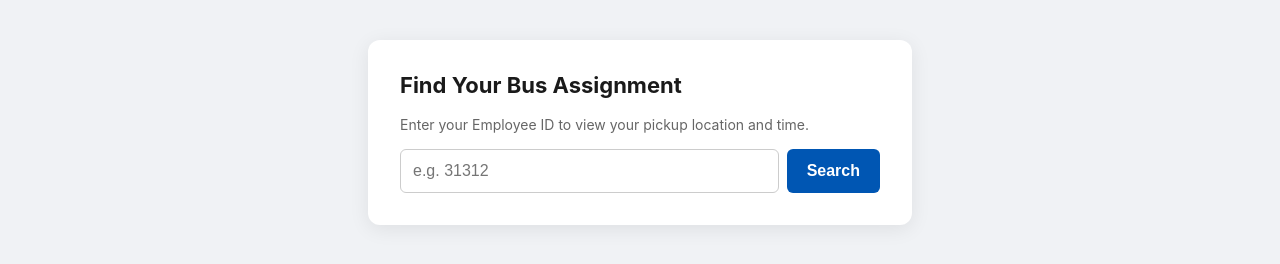
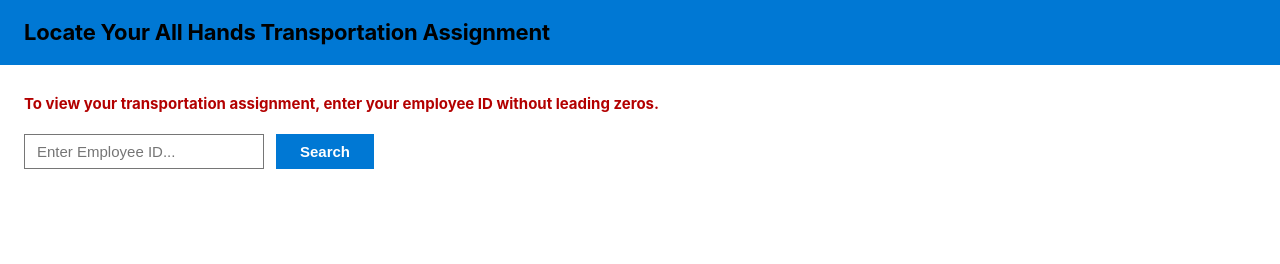
Before and after one commit to srchatterjee/bus-search, a plain HTML site: page index.html in a window 1280 px wide. Drawn offline with Linux system fonts and the light colour scheme.

Commit message:
Update index.html

```diff
--- a/index.html
+++ b/index.html
@@ -3,84 +3,268 @@
 <head>
   <meta charset="UTF-8">
   <meta name="viewport" content="width=device-width, initial-scale=1.0">
-  <title>All Hands Transportation Search</title>
+  <title>Locate Your All Hands Transportation Assignment</title>
   <style>
-    body { font-family: -apple-system, BlinkMacSystemFont, "Segoe UI", Roboto, sans-serif; background-color: #f0f2f5; margin: 0; padding: 40px 20px; }
-    .container { max-width: 480px; background: #ffffff; margin: 0 auto; padding: 32px; border-radius: 12px; box-shadow: 0 4px 20px rgba(0,0,0,0.08); }
-    h2 { color: #1a1a1a; margin-top: 0; font-size: 22px; }
-    .input-group { display: flex; gap: 8px; margin-top: 16px; }
-    input[type="text"] { flex: 1; padding: 12px; border: 1px solid #cccccc; border-radius: 6px; font-size: 16px; }
-    button { padding: 12px 20px; background-color: #0056b3; color: white; border: none; border-radius: 6px; font-size: 16px; font-weight: bold; cursor: pointer; }
-    button:hover { background-color: #004085; }
-    .result-card { margin-top: 24px; padding: 16px; background-color: #f8f9fa; border-left: 4px solid #0056b3; border-radius: 4px; display: none; }
-    .result-item { margin: 8px 0; font-size: 15px; color: #333; }
-    .error-msg { margin-top: 16px; color: #d9534f; font-weight: 500; display: none; }
+    /* Reset & Core Styling */
+    * {
+      box-sizing: border-box;
+      margin: 0;
+      padding: 0;
+    }
+    body {
+      font-family: -apple-system, BlinkMacSystemFont, "Segoe UI", Roboto, "Helvetica Neue", Arial, sans-serif;
+      background-color: #ffffff;
+      color: #333333;
+      line-height: 1.5;
+    }
+
+    /* Full Width Top Blue Banner Header */
+    .header-banner {
+      background-color: #0078d4; /* Power Apps / Microsoft Blue */
+      color: #000000;
+      padding: 16px 24px;
+      width: 100%;
+    }
+    .header-banner h1 {
+      font-size: 22px;
+      font-weight: 700;
+      margin: 0;
+      letter-spacing: -0.2px;
+    }
+
+    /* Main Page Content Container */
+    .content-container {
+      padding: 28px 24px;
+      max-width: 1200px;
+    }
+
+    /* Instruction Text (Red / Maroon) */
+    .instruction-text {
+      color: #b30000;
+      font-weight: 700;
+      font-size: 15px;
+      margin-bottom: 18px;
+    }
+
+    /* Search Bar Inline Layout */
+    .search-box-row {
+      display: flex;
+      gap: 12px;
+      align-items: center;
+      margin-bottom: 24px;
+    }
+
+    .search-input {
+      width: 240px;
+      padding: 8px 12px;
+      font-size: 15px;
+      border: 1px solid #767676;
+      border-radius: 0px; /* Matching classic Power Pages crisp square borders */
+      outline: none;
+    }
+    .search-input:focus {
+      border-color: #0078d4;
+      box-shadow: 0 0 0 1px #0078d4;
+    }
+
+    .search-button {
+      background-color: #0078d4;
+      color: #ffffff;
+      border: none;
+      padding: 9px 24px;
+      font-size: 15px;
+      font-weight: 700;
+      cursor: pointer;
+      border-radius: 0px;
+      transition: background-color 0.15s ease-in-out;
+    }
+    .search-button:hover {
+      background-color: #005a9e;
+    }
+    .search-button:active {
+      background-color: #004578;
+    }
+
+    /* Error Message Area */
+    .error-container {
+      display: none;
+      color: #d13438;
+      font-weight: 600;
+      font-size: 15px;
+      margin-top: 12px;
+      padding: 10px 14px;
+      background-color: #fde7e9;
+      border-left: 4px solid #d13438;
+      max-width: 600px;
+    }
+
+    /* Results Card Layout */
+    .result-container {
+      display: none;
+      margin-top: 20px;
+      padding: 20px;
+      background-color: #f3f2f1;
+      border: 1px solid #e1dfdd;
+      border-left: 5px solid #0078d4;
+      max-width: 600px;
+    }
+
+    .result-header {
+      font-size: 18px;
+      font-weight: 700;
+      color: #0078d4;
+      margin-bottom: 14px;
+      border-bottom: 1px solid #e1dfdd;
+      padding-bottom: 8px;
+    }
+
+    .result-grid {
+      display: grid;
+      grid-template-columns: 140px 1fr;
+      row-gap: 10px;
+      font-size: 15px;
+    }
+
+    .result-label {
+      font-weight: 700;
+      color: #323130;
+    }
+
+    .result-value {
+      color: #201f1e;
+    }
+
+    /* Loading Spinner */
+    .loading-spinner {
+      display: none;
+      font-size: 14px;
+      color: #605e5c;
+      margin-top: 10px;
+      font-weight: 600;
+    }
   </style>
 </head>
 <body>
 
-<div class="container">
-  <h2>Find Your Bus Assignment</h2>
-  <p style="color: #666; font-size: 14px;">Enter your Employee ID to view your pickup location and time.</p>
-
-  <div class="input-group">
-    <input type="text" id="empId" placeholder="e.g. 31312">
-    <button onclick="lookup()">Search</button>
+  <!-- Top Blue Header Banner -->
+  <div class="header-banner">
+    <h1>Locate Your All Hands Transportation Assignment</h1>
   </div>
 
-  <div id="error" class="error-msg"></div>
+  <!-- Main Body Content -->
+  <div class="content-container">
 
-  <div id="result" class="result-card">
-    <div class="result-item"><strong>Name:</strong> <span id="fullName"></span></div>
-    <div class="result-item"><strong>Bus:</strong> <span id="bus"></span></div>
-    <div class="result-item"><strong>Pickup Time:</strong> <span id="pickupTime"></span></div>
-    <div class="result-item"><strong>Location Address:</strong> <span id="location"></span></div>
+    <div class="instruction-text">
+      To view your transportation assignment, enter your employee ID without leading zeros.
+    </div>
+
+    <!-- Inline Search Form -->
+    <div class="search-box-row">
+      <input
+        type="text"
+        id="employeeIdInput"
+        class="search-input"
+        placeholder="Enter Employee ID..."
+        onkeypress="handleKeyPress(event)"
+      />
+      <button class="search-button" onclick="performLookup()">Search</button>
+    </div>
+
+    <div id="loading" class="loading-spinner">Searching records...</div>
+
+    <!-- Error Message Banner -->
+    <div id="errorMessage" class="error-container"></div>
+
+    <!-- Results Display Box -->
+    <div id="resultCard" class="result-container">
+      <div class="result-header">Transportation Details</div>
+      <div class="result-grid">
+        <div class="result-label">Name:</div>
+        <div class="result-value" id="resName">-</div>
+
+        <div class="result-label">Bus Number:</div>
+        <div class="result-value" id="resBus">-</div>
+
+        <div class="result-label">Pickup Time:</div>
+        <div class="result-value" id="resTime">-</div>
+
+        <div class="result-label">Pickup Location:</div>
+        <div class="result-value" id="resLocation">-</div>
       </div>
     </div>
 
+  </div>
+
   <script>
-  async function lookup() {
-    const empId = document.getElementById('empId').value.trim();
-    const resultDiv = document.getElementById('result');
-    const errorDiv = document.getElementById('error');
+    // Power Automate HTTP POST Trigger URL
+    const flowApiUrl = "https://96c6a42a47de44609505d751c9773b.5e.environment.api.powerplatform.com:443/powerautomate/automations/direct/cu/15/workflows/743ec3867a74458ab8322ea09120c06f/triggers/manual/paths/invoke?api-version=1&sp=%2Ftriggers%2Fmanual%2Frun&sv=1.0&sig=CyFcwCoTtCltM-nRqAvRs7cstRC0bqHBQsLs2I3bJPw";
 
-    resultDiv.style.display = 'none';
+    function handleKeyPress(event) {
+      if (event.key === 'Enter') {
+        performLookup();
+      }
+    }
+
+    async function performLookup() {
+      const empIdInput = document.getElementById('employeeIdInput').value.trim();
+      const errorDiv = document.getElementById('errorMessage');
+      const resultCard = document.getElementById('resultCard');
+      const loadingDiv = document.getElementById('loading');
+
+      // Reset previous views
       errorDiv.style.display = 'none';
+      resultCard.style.display = 'none';
+      errorDiv.innerText = '';
 
-    if (!empId) {
-      errorDiv.innerText = "Please enter an Employee ID.";
+      if (!empIdInput) {
+        errorDiv.innerText = "Please enter your Employee ID.";
         errorDiv.style.display = 'block';
         return;
       }
 
-    // PASTE YOUR POWER AUTOMATE URL BETWEEN THE QUOTES BELOW:
-    const flowApiUrl = "https://96c6a42a47de44609505d751c9773b.5e.environment.api.powerplatform.com:443/powerautomate/automations/direct/cu/15/workflows/743ec3867a74458ab8322ea09120c06f/triggers/manual/paths/invoke?api-version=1&sp=%2Ftriggers%2Fmanual%2Frun&sv=1.0&sig=CyFcwCoTtCltM-nRqAvRs7cstRC0bqHBQsLs2I3bJPw";
+      loadingDiv.style.display = 'block';
 
       try {
         const response = await fetch(flowApiUrl, {
           method: "POST",
-        headers: { "Content-Type": "application/json" },
-        body: JSON.stringify({ employeeId: empId })
+          headers: {
+            "Content-Type": "application/json"
+          },
+          body: JSON.stringify({ employeeId: empIdInput })
         });
+
+        if (!response.ok) {
+          throw new Error("Unable to connect to lookup service. Please try again later.");
+        }
 
         const data = await response.json();
 
-      if (!data || !data.ssi_bus) {
-        throw new Error("No record found. Please double-check your Employee ID.");
+        // Check if data returned valid fields
+        if (!data || Object.keys(data).length === 0 || !data.ssi_bus) {
+          throw new Error("No record found matching Employee ID '" + empIdInput + "'. Please check the ID and try again.");
         }
 
-      document.getElementById('fullName').innerText = `${data.ssi_firstname || ''} ${data.ssi_lastname || ''}`;
-      document.getElementById('bus').innerText = data.ssi_bus || 'N/A';
-      document.getElementById('pickupTime').innerText = data.ssi_pickuptime || 'N/A';
-      document.getElementById('location').innerText = data.ssi_locationaddress || 'N/A';
+        // Construct Name
+        const firstName = data.ssi_firstname || '';
+        const lastName = data.ssi_lastname || '';
+        const fullName = (firstName + ' ' + lastName).trim() || 'N/A';
 
-      resultDiv.style.display = 'block';
+        // Populate details
+        document.getElementById('resName').innerText = fullName;
+        document.getElementById('resBus').innerText = data.ssi_bus || 'N/A';
+        document.getElementById('resTime').innerText = data.ssi_pickuptime || 'N/A';
+        document.getElementById('resLocation').innerText = data.ssi_locationaddress || 'N/A';
+
+        // Show result box
+        resultCard.style.display = 'block';
+
       } catch (err) {
-      errorDiv.innerText = err.message;
+        errorDiv.innerText = err.message || "An unexpected error occurred.";
         errorDiv.style.display = 'block';
+      } finally {
+        loadingDiv.style.display = 'none';
       }
     }
   </script>
-
 </body>
 </html>
```
Lines whose indentation alone changed are shown as unchanged.
